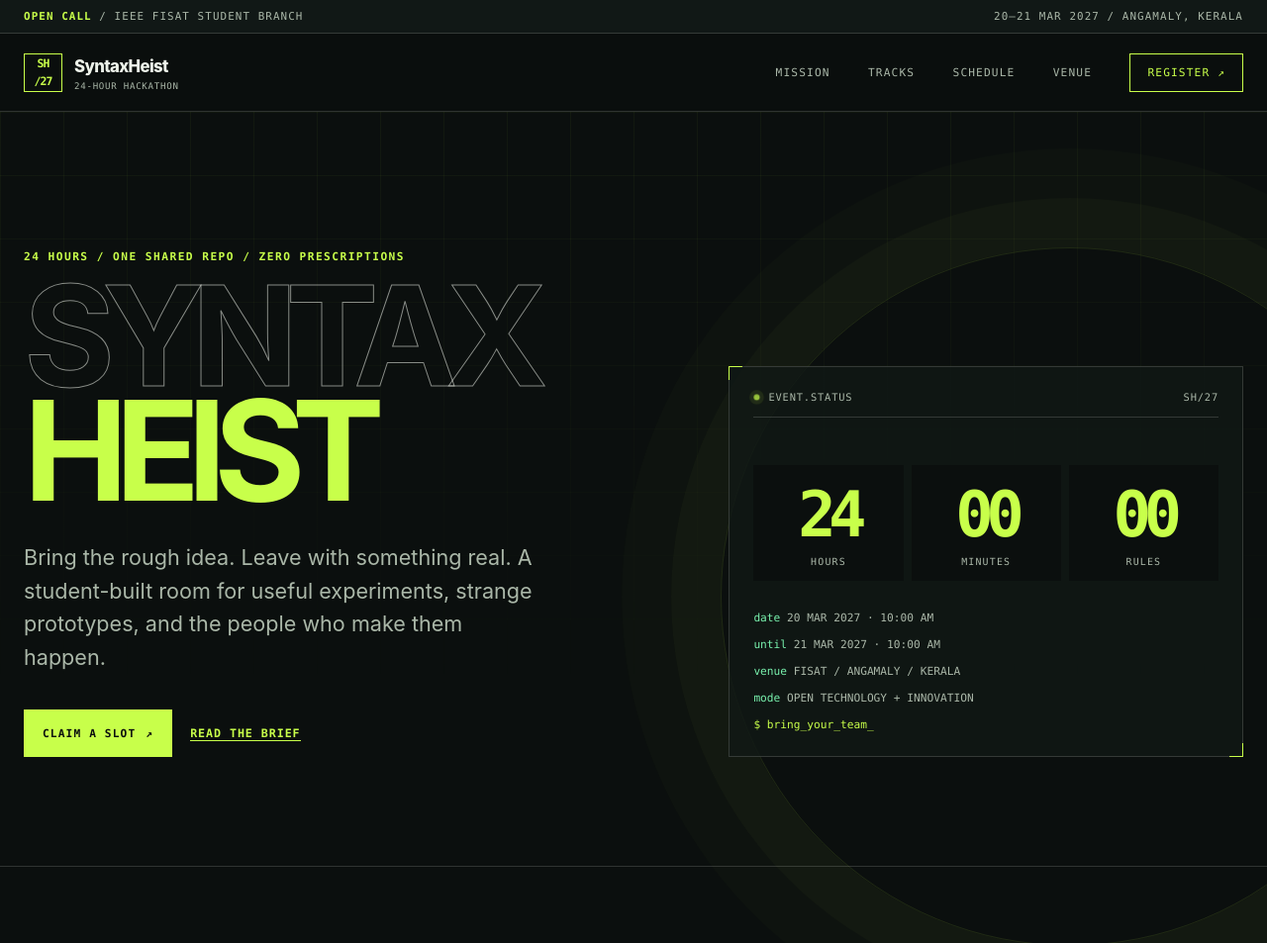
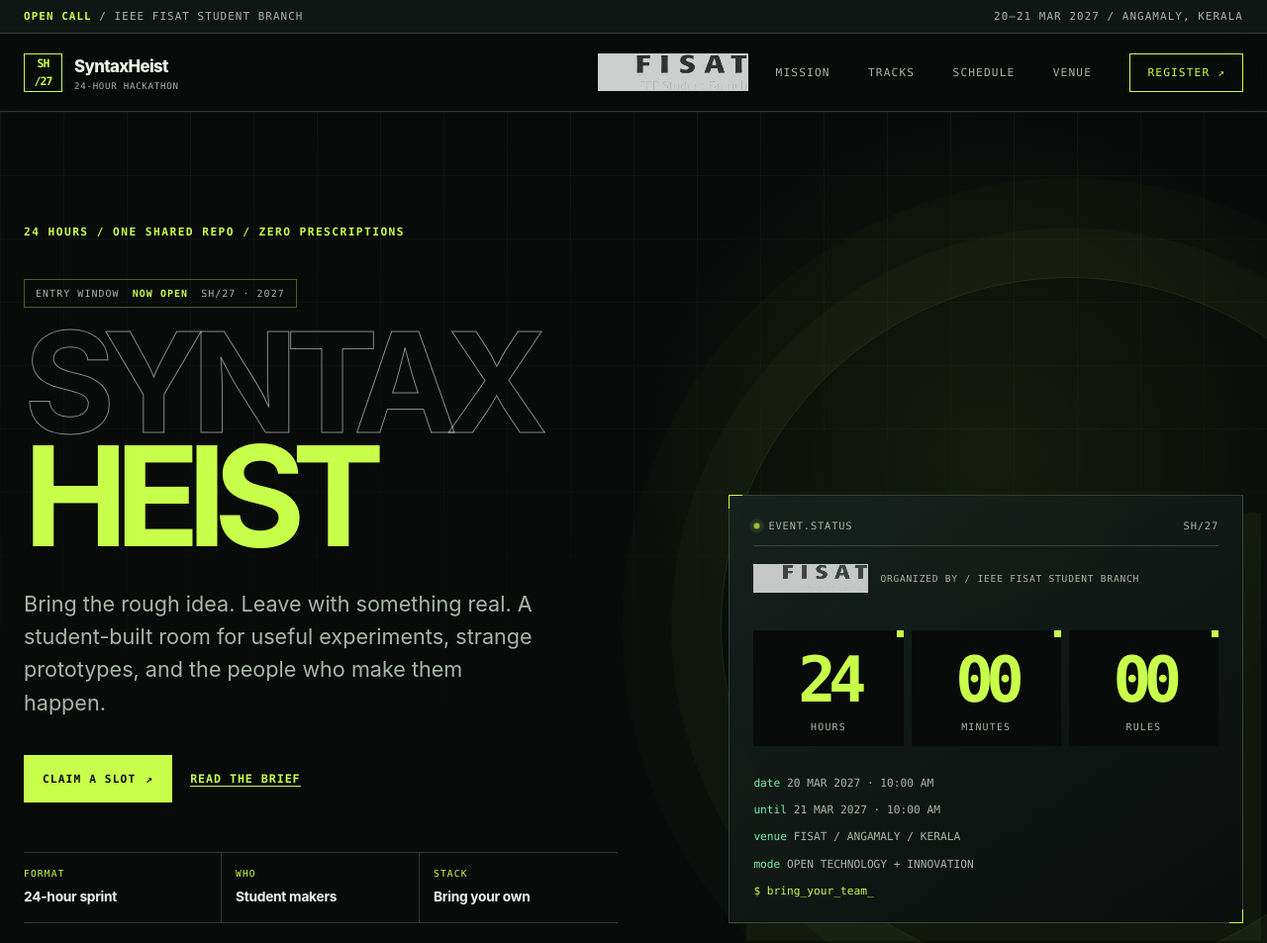
Before and after one commit to mohamedafnnan/syntaxheist, a plain HTML site: page public/index.html in a window 1280 px wide. Shown: the top 953 px of the page at 99% size. Drawn offline with Linux system fonts and the light colour scheme.

Commit message:
Refine SyntaxHeist event UI

```diff
--- a/public/index.html
+++ b/public/index.html
@@ -18,6 +18,7 @@
           <span class="brand-mark">SH<br><span>/27</span></span>
           <span class="brand-text">SyntaxHeist<span>24-hour hackathon</span></span>
         </a>
+        <img class="organizer-logo" src="/assets/fisat-ieee-student-branch.jpg" alt="FISAT IEEE Student Branch">
         <button class="menu-toggle" type="button" data-menu-toggle aria-expanded="false" aria-label="Open navigation">MENU</button>
         <nav class="site-nav" data-site-nav aria-label="Primary navigation">
           <a href="#mission">Mission</a>
@@ -34,15 +35,18 @@
         <div class="wrap hero-grid">
           <div class="hero-copy">
             <p class="eyebrow">24 hours / one shared repo / zero prescriptions</p>
+            <div class="hero-stamp"><span>ENTRY WINDOW</span><strong>NOW OPEN</strong><span>SH/27 · 2027</span></div>
             <h1 id="hero-title"><span class="outline">Syntax</span><br><span class="signal">Heist</span></h1>
             <p class="hero-dek">Bring the rough idea. Leave with something real. A student-built room for useful experiments, strange prototypes, and the people who make them happen.</p>
             <div class="hero-actions">
               <a class="button button-primary" href="/register.html">Claim a slot <span aria-hidden="true">↗</span></a>
               <a class="text-link" href="#mission">Read the brief</a>
             </div>
+            <div class="hero-meta" aria-label="Quick event details"><div><span>FORMAT</span><strong>24-hour sprint</strong></div><div><span>WHO</span><strong>Student makers</strong></div><div><span>STACK</span><strong>Bring your own</strong></div></div>
           </div>
           <div class="hero-console" aria-label="Event countdown information">
             <div class="console-top"><span><i class="live-dot"></i>event.status</span><span>SH/27</span></div>
+            <div class="organizer-lockup"><img src="/assets/fisat-ieee-student-branch.jpg" alt="FISAT IEEE Student Branch"><span>organized by / IEEE FISAT Student Branch</span></div>
             <div class="console-time" aria-label="24 hours">
               <div class="time-block"><strong>24</strong><span>hours</span></div>
               <div class="time-block"><strong>00</strong><span>minutes</span></div>
@@ -121,7 +125,7 @@
       <section class="section" id="venue" aria-labelledby="venue-title">
         <div class="wrap venue-band">
           <div><p class="eyebrow">The room / FISAT campus</p><h2 id="venue-title">Find us in Angamaly.</h2><address>Federal Institute of Science and Technology (FISAT)<br>Hormis Nagar, Mookkannoor<br>Angamaly, Kerala 683577</address><div class="hero-actions"><a class="button button-ghost" href="https://www.google.com/maps/search/?api=1&query=Federal+Institute+of+Science+and+Technology+FISAT+Angamaly+Kerala" target="_blank" rel="noreferrer">Open directions <span aria-hidden="true">↗</span></a></div></div>
-          <div class="venue-card"><div class="venue-map"><span class="venue-pin">FISAT</span></div><div class="venue-meta">10.2384° N / 76.4163° E / doors open 09:00</div></div>
+          <div class="venue-card"><img class="venue-photo" src="/assets/fisat-campus.jpg" alt="Main academic building at FISAT campus"><div class="venue-map"><span class="venue-pin">FISAT</span></div><div class="venue-meta">10.2384° N / 76.4163° E / doors open 09:00</div></div>
         </div>
       </section>
 
--- a/public/styles.css
+++ b/public/styles.css
@@ -1,15 +1,15 @@
 :root {
-  --ink: #0b0f0e;
-  --ink-soft: #111816;
-  --ink-raised: #17201d;
+  --ink: #080b0a;
+  --ink-soft: #101614;
+  --ink-raised: #17221e;
   --paper: #eef3ea;
   --paper-dim: #aab7a8;
-  --line: rgba(238, 243, 234, 0.16);
+  --line: rgba(238, 243, 234, 0.19);
   --line-dark: rgba(11, 15, 14, 0.18);
   --signal: #c8ff4a;
   --mint: #79f2ae;
   --warning: #ffde7a;
-  --max: 1240px;
+  --max: 1320px;
   --sans: Inter, ui-sans-serif, system-ui, -apple-system, BlinkMacSystemFont, "Segoe UI", sans-serif;
   --mono: "SFMono-Regular", Consolas, "Liberation Mono", Menlo, monospace;
 }
@@ -18,7 +18,7 @@
 html { scroll-behavior: smooth; }
 body {
   margin: 0;
-  background: var(--ink);
+  background: radial-gradient(circle at 78% 7%, rgba(200,255,74,.07), transparent 22rem), var(--ink);
   color: var(--paper);
   font-family: var(--sans);
   line-height: 1.55;
@@ -42,12 +42,13 @@ button, a { -webkit-tap-highlight-color: transparent; }
 .announcement .wrap { display: flex; justify-content: space-between; gap: 18px; padding: 10px 0; }
 .announcement strong { color: var(--signal); font-weight: 700; }
 
-.site-header { position: relative; z-index: 10; border-bottom: 1px solid var(--line); background: rgba(11, 15, 14, 0.9); }
+.site-header { position: sticky; top: 0; z-index: 10; border-bottom: 1px solid var(--line); background: rgba(8, 11, 10, 0.82); backdrop-filter: blur(18px); }
 .header-inner { display: flex; align-items: center; justify-content: space-between; min-height: 78px; gap: 28px; }
 .brand { display: inline-flex; align-items: center; gap: 12px; font-weight: 800; letter-spacing: -0.04em; }
 .brand-mark { display: grid; place-items: center; width: 39px; height: 39px; border: 1px solid var(--signal); color: var(--signal); font: 700 0.72rem var(--mono); letter-spacing: -0.08em; }
 .brand-text { font-size: 1.05rem; }
 .brand-text span { display: block; margin-top: 2px; color: var(--paper-dim); font: 0.57rem var(--mono); letter-spacing: 0.08em; text-transform: uppercase; }
+.organizer-logo { width: 154px; height: 38px; margin-left: auto; object-fit: contain; object-position: right center; filter: grayscale(1) brightness(1.65); mix-blend-mode: screen; opacity: .8; }
 .site-nav { display: flex; align-items: center; gap: clamp(18px, 3vw, 40px); }
 .site-nav a { color: var(--paper-dim); font: 0.7rem var(--mono); letter-spacing: 0.1em; text-transform: uppercase; }
 .site-nav a:hover { color: var(--signal); }
@@ -55,7 +56,7 @@ button, a { -webkit-tap-highlight-color: transparent; }
 .site-nav .nav-cta:hover { background: var(--signal); color: var(--ink); }
 .menu-toggle { display: none; border: 1px solid var(--line); background: transparent; color: var(--paper); padding: 10px; }
 
-.hero { position: relative; padding: clamp(64px, 11vw, 140px) 0 110px; border-bottom: 1px solid var(--line); }
+.hero { position: relative; padding: clamp(64px, 9vw, 118px) 0 110px; border-bottom: 1px solid var(--line); }
 .hero::before { position: absolute; inset: 0; z-index: -1; background-image: linear-gradient(rgba(200,255,74,.045) 1px, transparent 1px), linear-gradient(90deg, rgba(200,255,74,.045) 1px, transparent 1px); background-size: 64px 64px; mask-image: linear-gradient(to bottom, black, transparent 78%); content: ""; }
 .hero::after { position: absolute; top: 18%; right: -12%; width: 55vw; height: 55vw; max-width: 740px; max-height: 740px; z-index: -1; border: 1px solid rgba(200,255,74,.11); border-radius: 50%; box-shadow: 0 0 0 50px rgba(200,255,74,.025), 0 0 0 100px rgba(200,255,74,.017); content: ""; }
 .hero-grid { display: grid; grid-template-columns: minmax(0, 1.08fr) minmax(330px, 0.92fr); align-items: end; gap: clamp(36px, 8vw, 120px); }
@@ -63,6 +64,8 @@ button, a { -webkit-tap-highlight-color: transparent; }
 .hero h1 { max-width: 710px; margin: 0; font-size: clamp(4.4rem, 11vw, 9.7rem); line-height: 0.82; letter-spacing: -0.09em; text-transform: uppercase; }
 .hero h1 .outline { color: transparent; -webkit-text-stroke: 1px rgba(238,243,234,.55); }
 .hero h1 .signal { color: var(--signal); }
+.hero-stamp { display: inline-grid; grid-template-columns: auto auto auto; align-items: center; gap: 13px; margin: 24px 0 18px; padding: 8px 11px; border: 1px solid rgba(200,255,74,.35); color: var(--paper-dim); font: .62rem var(--mono); letter-spacing: .11em; text-transform: uppercase; }
+.hero-stamp strong { color: var(--signal); font-weight: 700; }
 .hero-dek { max-width: 520px; margin: 34px 0 0; color: var(--paper-dim); font-size: clamp(1.05rem, 1.8vw, 1.35rem); }
 .hero-actions { display: flex; flex-wrap: wrap; align-items: center; gap: 18px; margin-top: 36px; }
 .button { display: inline-flex; align-items: center; justify-content: center; min-height: 48px; gap: 10px; padding: 0 18px; border: 1px solid transparent; cursor: pointer; font: 700 0.7rem var(--mono); letter-spacing: .1em; text-transform: uppercase; transition: transform .18s ease, background .18s ease, color .18s ease, border-color .18s ease; }
@@ -73,15 +76,24 @@ button, a { -webkit-tap-highlight-color: transparent; }
 .button-ghost:hover { border-color: var(--signal); color: var(--signal); }
 .text-link { border-bottom: 1px solid currentColor; color: var(--signal); font: 700 .73rem var(--mono); letter-spacing: .08em; text-transform: uppercase; }
 .text-link:hover { color: var(--paper); }
+.hero-meta { display: grid; grid-template-columns: repeat(3, 1fr); max-width: 600px; margin-top: 50px; border-top: 1px solid var(--line); border-bottom: 1px solid var(--line); }
+.hero-meta div { display: grid; gap: 8px; padding: 15px 14px 14px 0; border-right: 1px solid var(--line); }
+.hero-meta div + div { padding-left: 14px; }
+.hero-meta div:last-child { border-right: 0; }
+.hero-meta span { color: var(--signal); font: .6rem var(--mono); letter-spacing: .12em; }
+.hero-meta strong { color: var(--paper); font-size: .86rem; letter-spacing: -.02em; }
 
-.hero-console { position: relative; min-height: 360px; padding: 24px; border: 1px solid var(--line); background: rgba(17,24,22,.76); }
+.hero-console { position: relative; min-height: 392px; padding: 24px; border: 1px solid var(--line); background: linear-gradient(145deg, rgba(23,34,30,.92), rgba(10,14,13,.88)); box-shadow: 18px 18px 0 rgba(200,255,74,.05); }
 .hero-console::before, .hero-console::after { position: absolute; width: 13px; height: 13px; border-color: var(--signal); border-style: solid; content: ""; }
 .hero-console::before { top: -1px; left: -1px; border-width: 1px 0 0 1px; }
 .hero-console::after { right: -1px; bottom: -1px; border-width: 0 1px 1px 0; }
 .console-top { display: flex; justify-content: space-between; padding-bottom: 14px; border-bottom: 1px solid var(--line); color: var(--paper-dim); font: .65rem var(--mono); letter-spacing: .08em; text-transform: uppercase; }
+.organizer-lockup { display: flex; align-items: center; gap: 12px; margin-top: 18px; color: var(--paper-dim); font: .6rem var(--mono); letter-spacing: .08em; text-transform: uppercase; }
+.organizer-lockup img { width: 116px; height: 29px; object-fit: contain; object-position: left center; filter: grayscale(1) brightness(1.8); mix-blend-mode: screen; opacity: .76; }
 .live-dot { display: inline-block; width: 7px; height: 7px; margin-right: 8px; border-radius: 50%; background: var(--signal); box-shadow: 0 0 0 5px rgba(200,255,74,.12); animation: pulse 2.2s ease-in-out infinite; }
-.console-time { display: grid; grid-template-columns: repeat(3, 1fr); gap: 8px; margin: 48px 0 30px; }
-.time-block { padding: 18px 12px 14px; background: var(--ink); text-align: center; }
+.console-time { display: grid; grid-template-columns: repeat(3, 1fr); gap: 8px; margin: 38px 0 30px; }
+.time-block { position: relative; padding: 18px 12px 14px; background: var(--ink); text-align: center; }
+.time-block::before { position: absolute; top: 0; right: 0; width: 7px; height: 7px; background: var(--signal); content: ""; }
 .time-block strong { display: block; color: var(--signal); font: 700 clamp(2.6rem, 5vw, 4rem)/1 var(--mono); letter-spacing: -.12em; }
 .time-block span { display: block; margin-top: 10px; color: var(--paper-dim); font: .62rem var(--mono); letter-spacing: .12em; text-transform: uppercase; }
 .console-log { display: grid; gap: 12px; color: var(--paper-dim); font: .7rem/1.35 var(--mono); }
@@ -109,8 +121,8 @@ button, a { -webkit-tap-highlight-color: transparent; }
 .about-copy .callout { padding: 20px 0 0 20px; border-left: 2px solid var(--signal); color: var(--paper); }
 
 .track-grid { display: grid; grid-template-columns: repeat(2, 1fr); gap: 1px; border: 1px solid var(--line); background: var(--line); }
-.track { position: relative; min-height: 238px; padding: 28px; background: var(--ink); transition: background .2s ease; }
-.track:hover { background: var(--ink-raised); }
+.track { position: relative; min-height: 238px; padding: 28px; background: var(--ink); transition: background .2s ease, transform .2s ease; }
+.track:hover { z-index: 1; background: var(--ink-raised); transform: translateY(-4px); }
 .track::after { position: absolute; top: 28px; right: 28px; color: var(--signal); font: .7rem var(--mono); content: attr(data-index); }
 .track h3 { max-width: 320px; margin: 62px 0 12px; font-size: clamp(1.55rem, 3vw, 2.4rem); line-height: .98; letter-spacing: -.06em; }
 .track p { max-width: 370px; margin: 0; color: var(--paper-dim); }
@@ -138,7 +150,8 @@ button, a { -webkit-tap-highlight-color: transparent; }
 .venue-band { display: grid; grid-template-columns: 1fr .8fr; gap: clamp(40px, 10vw, 160px); align-items: end; }
 .venue-band h2 { max-width: 620px; margin: 0 0 26px; font-size: clamp(3rem, 7vw, 7.3rem); line-height: .84; letter-spacing: -.09em; }
 .venue-band address { max-width: 420px; color: var(--paper-dim); font-style: normal; }
-.venue-card { min-height: 275px; padding: 25px; border: 1px solid var(--line); background: radial-gradient(circle at 72% 28%, rgba(200,255,74,.17), transparent 30%), var(--ink-raised); }
+.venue-card { min-height: 275px; padding: 25px; border: 1px solid var(--line); background: radial-gradient(circle at 72% 28%, rgba(200,255,74,.17), transparent 30%), var(--ink-raised); box-shadow: 18px 18px 0 rgba(200,255,74,.05); }
+.venue-photo { display: block; width: 100%; height: 88px; object-fit: cover; filter: grayscale(1) contrast(1.15); opacity: .78; }
 .venue-map { display: flex; align-items: flex-end; justify-content: space-between; min-height: 225px; background-image: linear-gradient(rgba(238,243,234,.09) 1px, transparent 1px), linear-gradient(90deg, rgba(238,243,234,.09) 1px, transparent 1px); background-size: 31px 31px; }
 .venue-pin { display: grid; place-items: center; width: 54px; height: 54px; margin: auto; border: 1px solid var(--signal); border-radius: 50%; background: var(--signal); color: var(--ink); font: .7rem var(--mono); box-shadow: 0 0 0 12px rgba(200,255,74,.1); }
 .venue-meta { margin-top: 15px; color: var(--paper-dim); font: .66rem var(--mono); letter-spacing: .08em; text-transform: uppercase; }
@@ -161,9 +174,13 @@ button, a { -webkit-tap-highlight-color: transparent; }
 .footer-links a:hover { color: var(--signal); }
 .footer-bottom { display: flex; justify-content: space-between; gap: 20px; margin-top: 65px; padding-top: 16px; border-top: 1px solid var(--line); color: var(--paper-dim); font: .65rem var(--mono); text-transform: uppercase; }
 
-.page-intro { padding: 100px 0 72px; border-bottom: 1px solid var(--line); }
+.page-intro { padding: 100px 0 72px; border-bottom: 1px solid var(--line); background: linear-gradient(90deg, transparent 0 58%, rgba(200,255,74,.045) 58% 58.1%, transparent 58.1%); }
+.page-intro-row { display: flex; align-items: flex-end; justify-content: space-between; gap: 36px; }
 .page-intro h1 { max-width: 890px; margin: 0; font-size: clamp(3.7rem, 9vw, 9rem); line-height: .82; letter-spacing: -.09em; text-transform: uppercase; }
 .page-intro h1 .signal { color: var(--signal); }
+.intro-ticket { display: grid; gap: 10px; min-width: 214px; padding: 18px; border: 1px solid rgba(200,255,74,.4); background: rgba(200,255,74,.06); }
+.intro-ticket span, .intro-ticket small { color: var(--paper-dim); font: .6rem var(--mono); letter-spacing: .1em; }
+.intro-ticket strong { color: var(--signal); font: 700 1rem var(--mono); }
 .page-intro-dek { max-width: 560px; margin: 30px 0 0; color: var(--paper-dim); font-size: 1.1rem; }
 .form-section { padding: 72px 0 130px; }
 .form-shell { display: grid; grid-template-columns: .62fr 1.38fr; gap: clamp(40px, 8vw, 120px); align-items: start; }
@@ -213,6 +230,7 @@ button, a { -webkit-tap-highlight-color: transparent; }
   .announcement .wrap, .footer-top, .footer-bottom { display: block; }
   .announcement .wrap span:last-child { display: none; }
   .header-inner { min-height: 68px; }
+  .organizer-logo { display: none; }
   .menu-toggle { display: block; }
   .site-nav { position: absolute; top: 68px; right: 16px; left: 16px; display: none; align-items: stretch; flex-direction: column; gap: 0; padding: 8px; border: 1px solid var(--line); background: var(--ink-soft); }
   .site-nav.is-open { display: flex; }
@@ -220,6 +238,10 @@ button, a { -webkit-tap-highlight-color: transparent; }
   .site-nav .nav-cta { text-align: center; }
   .hero { padding-top: 74px; padding-bottom: 74px; }
   .hero h1 { font-size: clamp(4rem, 19vw, 7rem); }
+  .hero-stamp { grid-template-columns: 1fr; gap: 6px; }
+  .hero-meta { grid-template-columns: 1fr; }
+  .hero-meta div, .hero-meta div + div { padding: 12px 0; border-right: 0; border-bottom: 1px solid var(--line); }
+  .hero-meta div:last-child { border-bottom: 0; }
   .hero-grid { gap: 60px; }
   .hero-console { min-height: 0; }
   .facts, .track-grid { grid-template-columns: 1fr; }
@@ -232,6 +254,8 @@ button, a { -webkit-tap-highlight-color: transparent; }
   .footer-bottom { margin-top: 48px; }
   .footer-bottom span { display: block; margin-top: 10px; }
   .page-intro { padding: 75px 0 56px; }
+  .page-intro-row { display: block; }
+  .intro-ticket { margin-top: 30px; }
   .page-intro h1 { font-size: clamp(4rem, 18vw, 7rem); }
   .form-section { padding-top: 54px; }
   .form-grid { grid-template-columns: 1fr; }
```
Also changed, not shown: public/register.html (+2 -1 lines), public/assets/fisat-campus.jpg (added), public/assets/fisat-ieee-student-branch.jpg (added), 2 other files.
